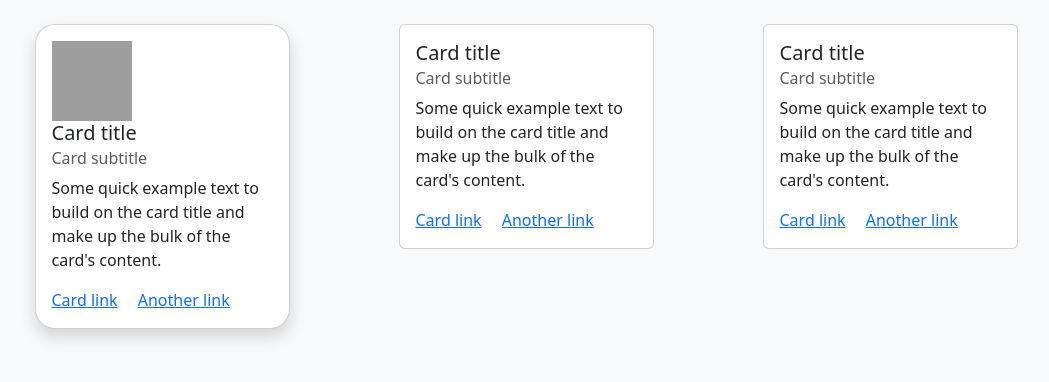
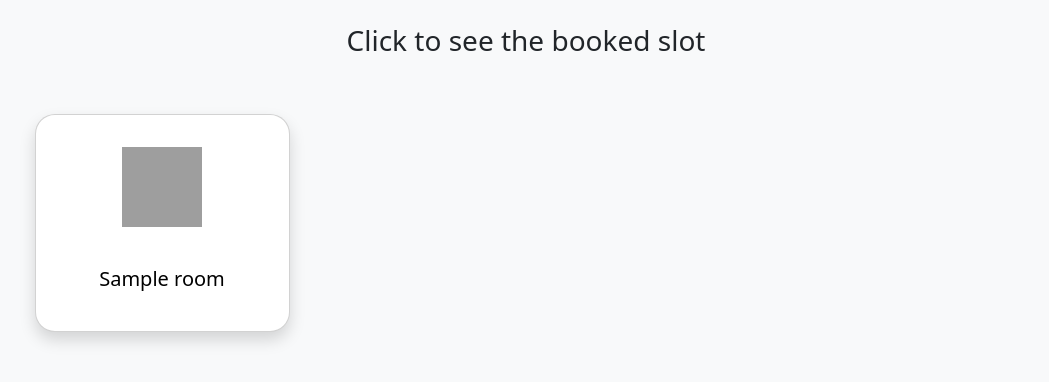
Before and after one commit to rushiii3/Book_A_Slot, a PHP site: page /list.php in a window 1280 px wide. Shown: the part 96-478 px from the top of the page, without its empty margins (114-1163 px from the left). Run offline with PHP 8.4, Linux system fonts and the light colour scheme; the visitor is signed in with stand-in values (Sample User, id 1); tables that the repository leaves empty or names only in its code hold one stand-in row (values such as "Sample post"); grey boxes are pictures that could not be loaded.

Commit message:
done_view

```diff
--- a/src/main/list.php
+++ b/src/main/list.php
@@ -12,7 +12,12 @@
     <script src="https://cdn.jsdelivr.net/npm/bootstrap@5.3.0-alpha3/dist/js/bootstrap.bundle.min.js"></script>
     <link rel="stylesheet" href="https://cdn.jsdelivr.net/npm/bootstrap-icons@1.10.5/font/bootstrap-icons.css" />
     <script src="https://ajax.googleapis.com/ajax/libs/jquery/3.6.3/jquery.min.js"></script>
-    <title>Book</title>
+    <title>List</title>
+    <style>
+        #card:hover{
+            transform: translateY(-30px);
+        }
+    </style>
 </head>
 <body>
 <?php
@@ -27,40 +32,43 @@
     ?>
     <div class="container">
         <div class="row p-4">
-            <div class="col-lg-4 mb-4">
-                <div class="card mx-auto shadow w-75" style="border-radius:20px;">
-                    <div class="card-body">
-                        <img src="https://cdn-icons-png.flaticon.com/512/860/860342.png?w=1060&t=st=1684745950~exp=1684746550~hmac=ee33f0473051f8bf9e30e67501baa76691bfd98538c8e3d29432ac456f40afc7" alt="" style="height:5rem;width:5rem;">
-                        <h5 class="card-title">Card title</h5>
-                        <h6 class="card-subtitle mb-2 text-body-secondary">Card subtitle</h6>
-                        <p class="card-text">Some quick example text to build on the card title and make up the bulk of the card's content.</p>
-                        <a href="#" class="card-link">Card link</a>
-                        <a href="#" class="card-link">Another link</a>
+            <div class="col-lg-12 mb-5">
+                <p class="h3 text-center">Click to see the booked slot</p>
+            </div>
+
+
+    <?php
+    $audi_room_info_query = "SELECT * FROM AUDI_ROOM";
+    $result_of_audi_room_query = mysqli_query($con,$audi_room_info_query);
+    if(mysqli_num_rows($result_of_audi_room_query)>0)
+    {
+        while($row_audi_room_info=mysqli_fetch_assoc($result_of_audi_room_query))
+        {
+            ?>
+            <div class="col-lg-4 mb-5">
+
+                <div class="card mx-auto shadow w-75" id="card" style="border-radius:20px;">
+                <a href="list_view.php?id=<?php echo($row_audi_room_info['ar_name']); ?>"  style="text-decoration:none;">
+                    <div class="card-body text-center text-black">
+                        <?php
+                        $img_array = Array("https://github.com/rushiii3/Book_A_Slot/blob/main/src/img/14.png?raw=true","https://github.com/rushiii3/Book_A_Slot/blob/main/src/img/15.png?raw=true","https://github.com/rushiii3/Book_A_Slot/blob/main/src/img/16.png?raw=true","https://github.com/rushiii3/Book_A_Slot/blob/main/src/img/17.png?raw=true","https://github.com/rushiii3/Book_A_Slot/blob/main/src/img/18.png?raw=true","https://github.com/rushiii3/Book_A_Slot/blob/main/src/img/19.png?raw=true","https://github.com/rushiii3/Book_A_Slot/blob/main/src/img/20.png?raw=true");
+                        ?>
+                        <img src="<?php echo($img_array[array_rand($img_array)]) ?>" class="my-3" alt="Location_image" style="height:5rem;width:5rem;">
+                        <h5 class="card-title my-4"><?php echo($row_audi_room_info['ar_name']); ?></h5>
                     </div>
+                    </a>
                 </div>
+
             </div>
-            <div class="col-lg-4 mb-4">
-                <div class="card mx-auto w-75">
-                    <div class="card-body">
-                        <h5 class="card-title">Card title</h5>
-                        <h6 class="card-subtitle mb-2 text-body-secondary">Card subtitle</h6>
-                        <p class="card-text">Some quick example text to build on the card title and make up the bulk of the card's content.</p>
-                        <a href="#" class="card-link">Card link</a>
-                        <a href="#" class="card-link">Another link</a>
-                    </div>
-                </div>
-            </div>
-            <div class="col-lg-4 mb-4">
-                <div class="card mx-auto w-75">
-                    <div class="card-body">
-                        <h5 class="card-title">Card title</h5>
-                        <h6 class="card-subtitle mb-2 text-body-secondary">Card subtitle</h6>
-                        <p class="card-text">Some quick example text to build on the card title and make up the bulk of the card's content.</p>
-                        <a href="#" class="card-link">Card link</a>
-                        <a href="#" class="card-link">Another link</a>
-                    </div>
-                </div>
-            </div>
+            <?php
+        }
+    }
+    ?>
+
+
+
+
+
 
 
 
--- a/src/main/navigation.html
+++ b/src/main/navigation.html
@@ -31,7 +31,7 @@
                 View
               </a>
             <ul class="dropdown-menu " id="DropDownMenu">
-              <li><a class="dropdown-item" href="#">List</a></li>
+              <li><a class="dropdown-item" href="list.php">List</a></li>
               <li><a class="dropdown-item" href="#">Date</a></li>
             </ul>
           </li>
```
Also changed, not shown: src/main/list_view.php (added, +122 -0 lines).
